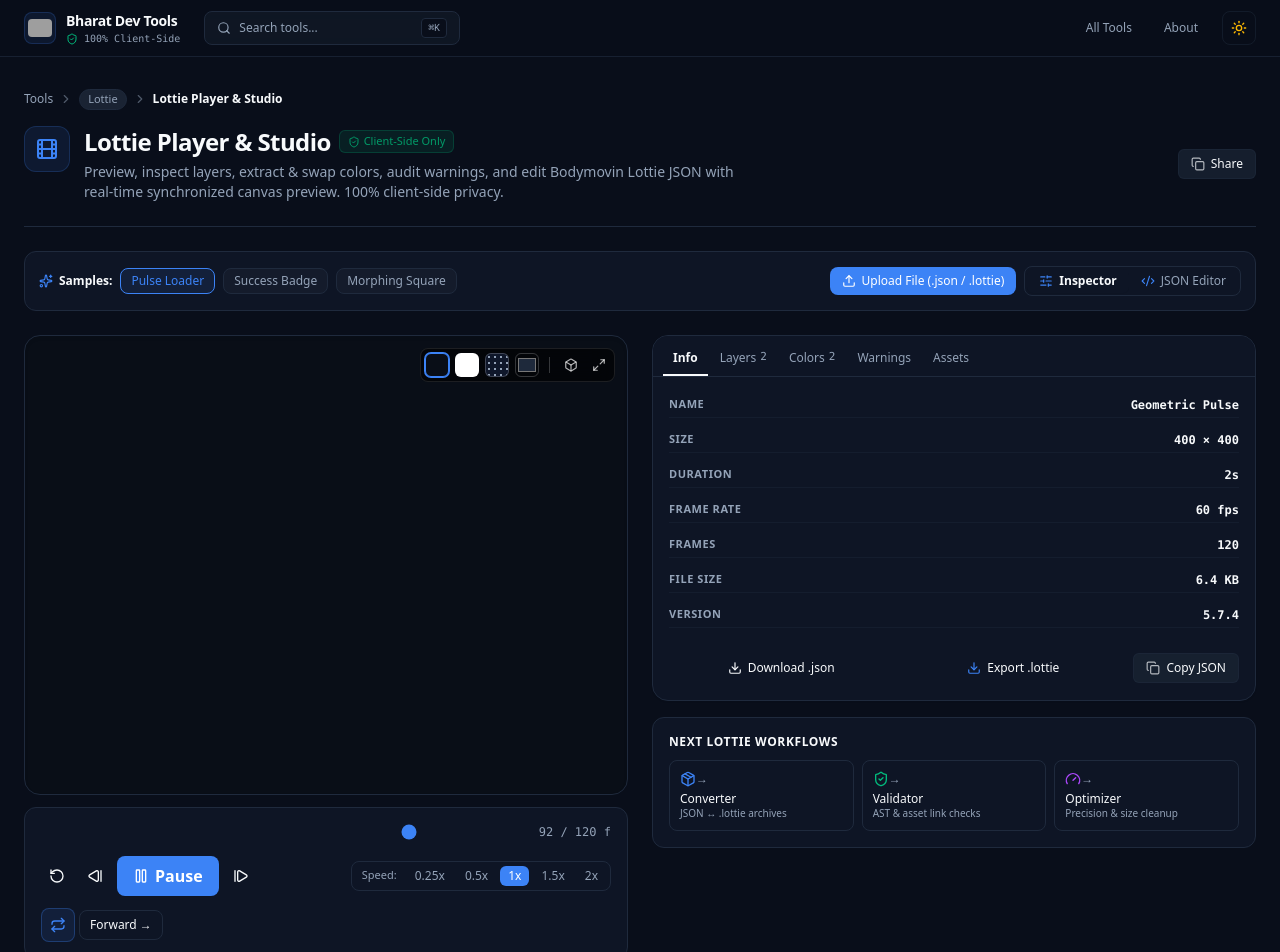
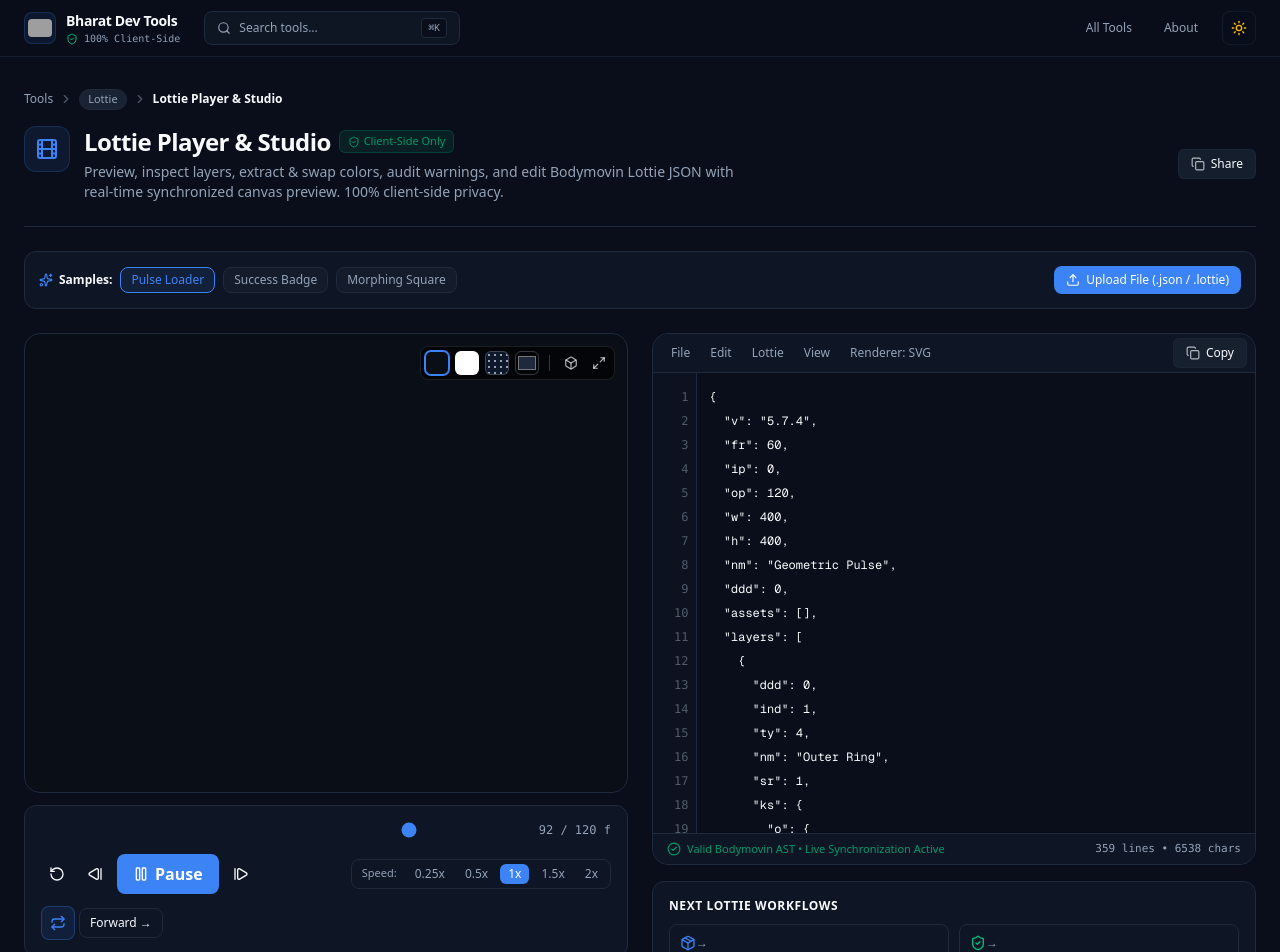
Before and after one commit to bharatdevtool/bharatdevtool, a Next.js app: page /tools/lottie-player in a window 1280 px wide. Shown: the top 952 px of the page. Built offline with nearby package versions, Linux system fonts and the light colour scheme; grey boxes are pictures that could not be loaded.

Commit message:
Fixed UI

```diff
--- a/src/app/tools/lottie-analyzer/page.tsx
+++ /dev/null
@@ -1,5 +0,0 @@
-import { redirect } from 'next/navigation';
-
-export default function LottieAnalyzerPage() {
-  redirect('/tools/lottie-player');
-}
--- a/src/app/tools/lottie-player/LottiePlayerClient.tsx
+++ b/src/app/tools/lottie-player/LottiePlayerClient.tsx
@@ -46,6 +46,7 @@ import {
   Braces,
   Check,
   Package,
+  GitCompare,
 } from 'lucide-react';
 
 function formatBytes(bytes: number): string {
@@ -80,7 +81,6 @@ function getLayerTypeInfo(ty: number) {
 type BgType = 'obsidian' | 'light' | 'grid' | 'custom';
 type DirectionType = 'forward' | 'reverse' | 'bounce';
 type InspectorTab = 'info' | 'layers' | 'colors' | 'warnings' | 'assets';
-type StudioView = 'inspector' | 'editor';
 type ActiveMenu = 'file' | 'edit' | 'lottie' | 'view' | 'renderer' | null;
 type RendererChoice = 'svg' | 'canvas';
 
@@ -100,7 +100,6 @@ export default function LottiePlayerClient({
     return parseLottieJSON(JSON.stringify(LOTTIE_SAMPLES[0].data)).metadata || null;
   });
 
-  const [studioView, setStudioView] = useState<StudioView>('inspector');
   const [inspectorTab, setInspectorTab] = useState<InspectorTab>(initialInspectorTab);
   const originalAnimationRef = useRef<LottieAnimation>(LOTTIE_SAMPLES[0].data);
   const [isColorModified, setIsColorModified] = useState<boolean>(false);
@@ -269,7 +268,8 @@ export default function LottiePlayerClient({
         setAnimationData(parsed.animation);
         originalAnimationRef.current = parsed.animation;
         setIsColorModified(false);
-        setRawJson(incoming.lottieJson);
+        const jsonStr = JSON.stringify(parsed.animation, null, 2);
+        setRawJson(jsonStr);
         setMetadata(parsed.metadata || null);
         setActiveSampleId('');
         setError(null);
@@ -567,7 +567,7 @@ export default function LottiePlayerClient({
     setAnimationData(res.animation);
     originalAnimationRef.current = res.animation;
     setIsColorModified(false);
-    const jsonStr = res.rawJson || JSON.stringify(res.animation, null, 2);
+    const jsonStr = JSON.stringify(res.animation, null, 2);
     setRawJson(jsonStr);
     const parsed = parseLottieJSON(jsonStr);
     setMetadata(parsed.metadata || null);
@@ -662,8 +662,8 @@ export default function LottiePlayerClient({
             ))}
           </div>
 
-          {/* Action Tabs & Studio Mode Switcher */}
-          <div className="flex items-center gap-2 flex-wrap">
+          {/* Upload Button */}
+          <div className="flex items-center gap-2">
             <input
               ref={fileInputRef}
               type="file"
@@ -678,32 +678,6 @@ export default function LottiePlayerClient({
             >
               <Upload className="w-3.5 h-3.5" /> Upload File (.json / .lottie)
             </button>
-
-            {/* Mode Switcher: Inspector vs JSON Editor */}
-            <div className="flex items-center p-0.5 rounded-lg bg-secondary border border-border">
-              <button
-                type="button"
-                onClick={() => setStudioView('inspector')}
-                className={`inline-flex items-center gap-1.5 px-3 py-1 rounded-md text-xs font-medium transition-colors cursor-pointer ${
-                  studioView === 'inspector'
-                    ? 'bg-card text-foreground shadow-2xs font-semibold'
-                    : 'text-muted-foreground hover:text-foreground'
-                }`}
-              >
-                <SlidersHorizontal className="w-3.5 h-3.5 text-primary" /> Inspector
-              </button>
-              <button
-                type="button"
-                onClick={() => setStudioView('editor')}
-                className={`inline-flex items-center gap-1.5 px-3 py-1 rounded-md text-xs font-medium transition-colors cursor-pointer ${
-                  studioView === 'editor'
-                    ? 'bg-card text-foreground shadow-2xs font-semibold'
-                    : 'text-muted-foreground hover:text-foreground'
-                }`}
-              >
-                <Code2 className="w-3.5 h-3.5 text-primary" /> JSON Editor
-              </button>
-            </div>
           </div>
         </div>
 
@@ -935,13 +909,10 @@ export default function LottiePlayerClient({
                 </div>
               </div>
             </div>
-          </div>
-
-          {/* Column 2: Flagship Unified Inspector or JSON Code Editor (6 Cols) */}
-          <div className="lg:col-span-6 space-y-4">
-            {studioView === 'inspector' ? (
-              <div className="rounded-2xl bg-card border border-border shadow-xs overflow-hidden">
-                {/* Top Tab Bar matching reference image with hidden scrollbars */}
+
+            {/* Unified Inspector Card */}
+            <div className="rounded-2xl bg-card border border-border shadow-xs overflow-hidden flex flex-col">
+              {/* Top Tab Bar */}
               <div className="flex items-center gap-0.5 border-b border-border bg-card px-2.5 pt-1.5 overflow-x-auto overflow-y-hidden [scrollbar-width:none] [-ms-overflow-style:none] [&::-webkit-scrollbar]:hidden">
                 {(
                   [
@@ -967,17 +938,19 @@ export default function LottiePlayerClient({
                       key={tab.id}
                       type="button"
                       onClick={() => setInspectorTab(tab.id)}
-                      className={`flex items-center gap-1 px-2.5 py-2 text-xs transition-colors whitespace-nowrap cursor-pointer border-b-2 ${
+                      className={`flex items-center gap-1.5 px-3 py-2 text-xs transition-colors whitespace-nowrap cursor-pointer border-b-2 font-medium ${
                         isActive
-                          ? 'border-foreground text-foreground font-semibold'
-                          : 'border-transparent text-muted-foreground hover:text-foreground font-medium'
+                          ? 'border-primary text-primary font-semibold'
+                          : 'border-transparent text-muted-foreground hover:text-foreground'
                       }`}
                     >
                       <span>{tab.label}</span>
                       {tab.count !== undefined && (
                         <span
-                          className={`text-[11px] font-mono ${
-                            tab.alert ? 'text-amber-500 font-bold' : 'text-muted-foreground'
+                          className={`text-[11px] font-mono px-1 rounded ${
+                            tab.alert
+                              ? 'bg-amber-500/10 text-amber-500 font-bold'
+                              : 'bg-secondary text-muted-foreground'
                           }`}
                         >
                           {tab.count}
@@ -989,7 +962,7 @@ export default function LottiePlayerClient({
               </div>
 
               {/* Tab Panels */}
-              <div className="p-4">
+              <div className="p-4 flex-1">
                 {/* 1. INFO TAB */}
                 {inspectorTab === 'info' && (
                   <div className="space-y-4">
@@ -999,7 +972,7 @@ export default function LottiePlayerClient({
                           NAME
                         </span>
                         <span
-                          className="font-semibold text-foreground truncate max-w-[180px] text-right font-mono"
+                          className="font-semibold text-foreground truncate max-w-[200px] text-right font-mono"
                           title={animationData.nm || 'Animation'}
                         >
                           {animationData.nm ||
@@ -1085,17 +1058,17 @@ export default function LottiePlayerClient({
                       <button
                         type="button"
                         onClick={handleDownload}
-                        className="flex-1 inline-flex items-center justify-center gap-1.5 px-3 py-2 rounded-lg bg-secondary hover:bg-muted text-foreground text-xs font-medium transition-colors"
+                        className="flex-1 inline-flex items-center justify-center gap-1.5 px-3 py-2 rounded-lg bg-secondary hover:bg-muted text-foreground text-xs font-medium transition-colors cursor-pointer"
                       >
                         <Download className="w-3.5 h-3.5" /> Download .json
                       </button>
                       <button
                         type="button"
                         onClick={handleDownloadDotLottie}
-                        className="flex-1 inline-flex items-center justify-center gap-1.5 px-3 py-2 rounded-lg bg-secondary hover:bg-muted text-foreground text-xs font-medium transition-colors"
+                        className="flex-1 inline-flex items-center justify-center gap-1.5 px-3 py-2 rounded-lg bg-secondary hover:bg-muted text-foreground text-xs font-medium transition-colors cursor-pointer"
                         title="Export animation as a compressed dotLottie (.lottie) archive"
                       >
-                        <Download className="w-3.5 h-3.5 text-primary" /> Export .lottie
+                        <Package className="w-3.5 h-3.5 text-primary" /> Export .lottie
                       </button>
                       <CopyButton text={rawJson} label="Copy JSON" />
                     </div>
@@ -1120,17 +1093,23 @@ export default function LottiePlayerClient({
                       </div>
                     </div>
 
-                    <div className="max-h-96 overflow-y-auto space-y-2 pr-1 divide-y divide-border/20 developer-scrollbar">
+                    <div className="max-h-80 overflow-y-auto space-y-1.5 pr-1 divide-y divide-border/20 developer-scrollbar">
                       {allLayers.map((layer, idx) => {
                         const typeInfo = getLayerTypeInfo(layer.ty);
                         return (
-                          <div key={`${layer.composition}-${layer.ind}-${idx}`} className="pt-2 first:pt-0 space-y-1">
+                          <button
+                            key={`${layer.composition}-${layer.ind}-${idx}`}
+                            type="button"
+                            onClick={() => handleJumpToNode(layer.name)}
+                            className="w-full pt-1.5 first:pt-0 space-y-1 text-left rounded-lg p-1.5 hover:bg-secondary/60 transition-colors cursor-pointer group"
+                            title="Click to jump to layer in code editor"
+                          >
                             <div className="flex items-center justify-between text-xs">
                               <div className="flex items-center gap-1.5 min-w-0">
                                 <span className="text-[10px] font-mono text-muted-foreground px-1 py-0.5 rounded bg-secondary">
                                   #{layer.ind}
                                 </span>
-                                <span className="font-medium text-foreground truncate max-w-[140px]" title={layer.name}>
+                                <span className="font-medium text-foreground truncate max-w-[140px] group-hover:text-primary transition-colors" title={layer.name}>
                                   {layer.name}
                                 </span>
                                 {layer.composition !== 'Root' && (
@@ -1156,7 +1135,7 @@ export default function LottiePlayerClient({
                               </span>
                               {layer.parent !== undefined && <span>Parent: #{layer.parent}</span>}
                             </div>
-                          </div>
+                          </button>
                         );
                       })}
                     </div>
@@ -1168,7 +1147,7 @@ export default function LottiePlayerClient({
                   <div className="space-y-3">
                     <div className="flex items-center justify-between">
                       <p className="text-xs text-muted-foreground">
-                        Click any color swatch to swap live in the canvas:
+                        Click swatch to swap color live across animation:
                       </p>
                       {isColorModified && (
                         <button
@@ -1186,7 +1165,7 @@ export default function LottiePlayerClient({
                         No vector fill or stroke colors detected in this animation.
                       </div>
                     ) : (
-                      <div className="max-h-96 overflow-y-auto space-y-2 pr-1 developer-scrollbar">
+                      <div className="max-h-80 overflow-y-auto space-y-2 pr-1 developer-scrollbar">
                         {colors.map((c) => (
                           <div
                             key={c.hex}
@@ -1302,7 +1281,7 @@ export default function LottiePlayerClient({
                         No external or embedded raster assets. This animation is 100% vector based.
                       </div>
                     ) : (
-                      <div className="max-h-96 overflow-y-auto space-y-2 pr-1 developer-scrollbar">
+                      <div className="max-h-80 overflow-y-auto space-y-2 pr-1 developer-scrollbar">
                         {analysis.assets.map((asset) => (
                           <div key={asset.id} className="p-2.5 rounded-lg bg-secondary/40 border border-border space-y-1.5">
                             <div className="flex items-center justify-between text-xs">
@@ -1347,13 +1326,18 @@ export default function LottiePlayerClient({
                 )}
               </div>
             </div>
-          ) : (
-            /* JSON Code Editor Card (Split Playground View) */
-            <div className="rounded-2xl bg-card border border-border shadow-xs overflow-hidden flex flex-col">
-              {/* Menu Bar (File, Edit, Lottie, View, Renderer) */}
-              <div ref={menuContainerRef} className="relative flex items-center border-b border-border bg-card px-2 py-1">
-                {/* File Menu */}
-                <div className="relative">
+          </div>
+
+          {/* Column 2: Flagship Unified Studio (Editor with Header Menus for File, Edit, Lottie, View, Renderer) */}
+          <div className="lg:col-span-6 space-y-4">
+            <div className="rounded-2xl bg-card border border-border shadow-xs flex flex-col">
+              {/* Unified Header Menu Bar */}
+              <div
+                ref={menuContainerRef}
+                className="relative z-30 flex items-center border-b border-border bg-card px-2 py-1 rounded-t-2xl"
+              >
+                {/* 1. File Menu */}
+                <div className="relative shrink-0">
                   <button
                     type="button"
                     onClick={() => setActiveMenu((prev) => (prev === 'file' ? null : 'file'))}
@@ -1367,7 +1351,7 @@ export default function LottiePlayerClient({
                   </button>
 
                   {activeMenu === 'file' && (
-                    <div className="absolute left-0 top-full mt-1 w-52 rounded-xl bg-card border border-border shadow-lg p-1.5 z-50 space-y-0.5 text-xs">
+                    <div className="absolute left-0 top-full mt-1 w-52 rounded-xl bg-card border border-border shadow-xl p-1.5 z-50 space-y-0.5 text-xs">
                       <button
                         type="button"
                         onClick={() => {
@@ -1421,8 +1405,8 @@ export default function LottiePlayerClient({
                   )}
                 </div>
 
-                {/* Edit Menu */}
-                <div className="relative">
+                {/* 2. Edit Menu */}
+                <div className="relative shrink-0">
                   <button
                     type="button"
                     onClick={() => setActiveMenu((prev) => (prev === 'edit' ? null : 'edit'))}
@@ -1436,7 +1420,7 @@ export default function LottiePlayerClient({
                   </button>
 
                   {activeMenu === 'edit' && (
-                    <div className="absolute left-0 top-full mt-1 w-48 rounded-xl bg-card border border-border shadow-lg p-1.5 z-50 space-y-0.5 text-xs">
+                    <div className="absolute left-0 top-full mt-1 w-48 rounded-xl bg-card border border-border shadow-xl p-1.5 z-50 space-y-0.5 text-xs">
                       <button
                         type="button"
                         onClick={handlePrettify}
@@ -1473,8 +1457,8 @@ export default function LottiePlayerClient({
                   )}
                 </div>
 
-                {/* Lottie Jump Menu */}
-                <div className="relative">
+                {/* 3. Lottie Menu */}
+                <div className="relative shrink-0">
                   <button
                     type="button"
                     onClick={() => setActiveMenu((prev) => (prev === 'lottie' ? null : 'lottie'))}
@@ -1488,7 +1472,7 @@ export default function LottiePlayerClient({
                   </button>
 
                   {activeMenu === 'lottie' && (
-                    <div className="absolute left-0 top-full mt-1 w-52 rounded-xl bg-card border border-border shadow-lg p-1.5 z-50 space-y-0.5 text-xs">
+                    <div className="absolute left-0 top-full mt-1 w-52 rounded-xl bg-card border border-border shadow-xl p-1.5 z-50 space-y-0.5 text-xs">
                       <div className="text-[10px] text-muted-foreground px-2.5 py-1 font-semibold uppercase tracking-wider">
                         Jump to JSON Block:
                       </div>
@@ -1561,8 +1545,9 @@ export default function LottiePlayerClient({
                   )}
                 </div>
 
-                {/* View Menu */}
-                <div className="relative">
+                {/* 4. View Menu */}
+
+                <div className="relative shrink-0">
                   <button
                     type="button"
                     onClick={() => setActiveMenu((prev) => (prev === 'view' ? null : 'view'))}
@@ -1576,7 +1561,7 @@ export default function LottiePlayerClient({
                   </button>
 
                   {activeMenu === 'view' && (
-                    <div className="absolute left-0 top-full mt-1 w-44 rounded-xl bg-card border border-border shadow-lg p-1.5 z-50 space-y-0.5 text-xs">
+                    <div className="absolute left-0 top-full mt-1 w-44 rounded-xl bg-card border border-border shadow-xl p-1.5 z-50 space-y-0.5 text-xs">
                       <button
                         type="button"
                         onClick={() => {
@@ -1618,8 +1603,8 @@ export default function LottiePlayerClient({
                   )}
                 </div>
 
-                {/* Renderer Menu */}
-                <div className="relative">
+                {/* 5. Renderer Menu */}
+                <div className="relative shrink-0">
                   <button
                     type="button"
                     onClick={() => setActiveMenu((prev) => (prev === 'renderer' ? null : 'renderer'))}
@@ -1633,7 +1618,7 @@ export default function LottiePlayerClient({
                   </button>
 
                   {activeMenu === 'renderer' && (
-                    <div className="absolute left-0 top-full mt-1 w-44 rounded-xl bg-card border border-border shadow-lg p-1.5 z-50 space-y-0.5 text-xs">
+                    <div className="absolute left-0 top-full mt-1 w-44 rounded-xl bg-card border border-border shadow-xl p-1.5 z-50 space-y-0.5 text-xs">
                       <button
                         type="button"
                         onClick={() => {
@@ -1660,14 +1645,14 @@ export default function LottiePlayerClient({
                   )}
                 </div>
 
-                {/* Right utility buttons */}
-                <div className="ml-auto flex items-center gap-1.5">
+                {/* 6. Copy Button on Far Right */}
+                <div className="ml-auto flex items-center gap-1.5 pl-2 shrink-0">
                   <CopyButton text={rawJson} label="Copy" />
                 </div>
               </div>
 
               {/* Editor Surface with Line Numbers Gutter */}
-              <div className="relative flex h-[460px] bg-background">
+              <div className="relative z-10 flex h-[460px] bg-background">
                 {/* Line Numbers Column */}
                 <div
                   ref={lineNumbersRef}
@@ -1710,7 +1695,7 @@ export default function LottiePlayerClient({
               </div>
 
               {/* Diagnostic Footer Bar */}
-              <div className="px-3.5 py-2 border-t border-border bg-card flex items-center justify-between text-xs">
+              <div className="px-3.5 py-2 border-t border-border bg-card flex items-center justify-between text-xs rounded-b-2xl">
                 {syntaxError ? (
                   <div className="flex items-center gap-1.5 text-destructive truncate">
                     <AlertTriangle className="w-3.5 h-3.5 shrink-0" />
@@ -1731,15 +1716,14 @@ export default function LottiePlayerClient({
                 </div>
               </div>
             </div>
-          )}
-
-          {/* Quick Bridge to Next Lottie Tools */}
+
+            {/* Quick Bridge to Next Lottie Tools (2x2 Grid) */}
             <div className="p-4 rounded-xl bg-card border border-border space-y-2.5">
               <span className="font-semibold text-xs text-foreground uppercase tracking-wider block">
                 Next Lottie Workflows
               </span>
 
-            <div className="grid grid-cols-1 sm:grid-cols-3 gap-2">
+              <div className="grid grid-cols-1 sm:grid-cols-2 gap-2.5">
                 <button
                   type="button"
                   onClick={() => handleNavigateToTool('lottie-converter', '/tools/lottie-converter')}
@@ -1749,7 +1733,7 @@ export default function LottiePlayerClient({
                     <Package className="w-4 h-4 text-primary" />
                     <span className="text-muted-foreground group-hover:text-foreground">→</span>
                   </div>
-                <div className="font-medium text-foreground">Converter</div>
+                  <div className="font-medium text-foreground">dotLottie Converter</div>
                   <div className="text-[10px] text-muted-foreground">JSON &harr; .lottie archives</div>
                 </button>
 
@@ -1762,7 +1746,7 @@ export default function LottiePlayerClient({
                     <ShieldCheck className="w-4 h-4 text-emerald-500" />
                     <span className="text-muted-foreground group-hover:text-foreground">→</span>
                   </div>
-                <div className="font-medium text-foreground">Validator</div>
+                  <div className="font-medium text-foreground">Lottie Validator</div>
                   <div className="text-[10px] text-muted-foreground">AST & asset link checks</div>
                 </button>
 
@@ -1775,8 +1759,21 @@ export default function LottiePlayerClient({
                     <Gauge className="w-4 h-4 text-purple-500" />
                     <span className="text-muted-foreground group-hover:text-foreground">→</span>
                   </div>
-                <div className="font-medium text-foreground">Optimizer</div>
+                  <div className="font-medium text-foreground">Lottie Optimizer</div>
                   <div className="text-[10px] text-muted-foreground">Precision & size cleanup</div>
+                </button>
+
+                <button
+                  type="button"
+                  onClick={() => handleNavigateToTool('json-diff', '/tools/json-diff')}
+                  className="flex flex-col p-2.5 rounded-lg bg-secondary/50 hover:bg-secondary border border-border transition-colors text-xs text-left group cursor-pointer"
+                >
+                  <div className="flex items-center justify-between mb-1">
+                    <GitCompare className="w-4 h-4 text-blue-500" />
+                    <span className="text-muted-foreground group-hover:text-foreground">→</span>
+                  </div>
+                  <div className="font-medium text-foreground">JSON Diff & Compare</div>
+                  <div className="text-[10px] text-muted-foreground">Compare Lottie variations</div>
                 </button>
               </div>
             </div>
--- a/src/lib/lottie/dotLottie.ts
+++ b/src/lib/lottie/dotLottie.ts
@@ -409,7 +409,7 @@ export async function extractLottieFromFile(file: File): Promise<{
           resolve({
             success: true,
             animation: parsed as LottieAnimation,
-            rawJson: text,
+            rawJson: JSON.stringify(parsed, null, 2),
             isDotLottie: false,
             inlinedImageCount: 0,
           });
```
Lines whose indentation alone changed are shown as unchanged.
